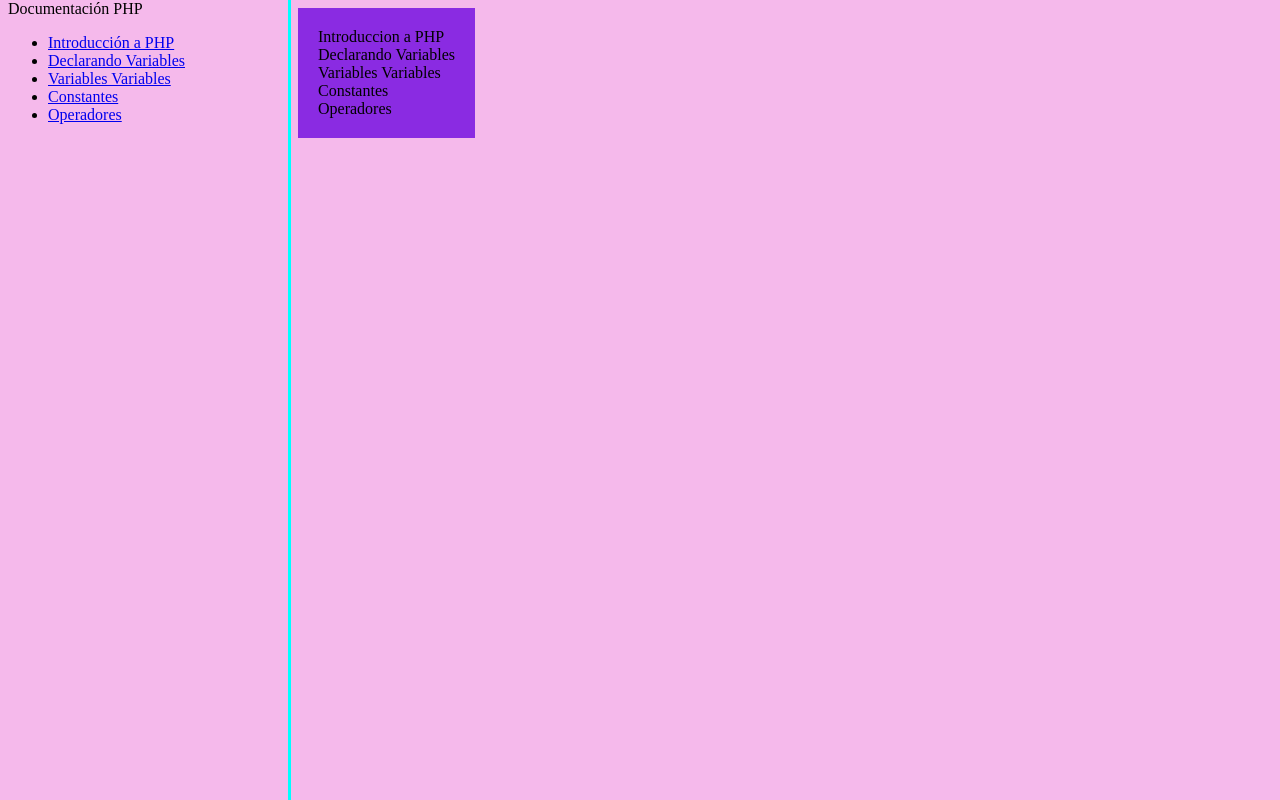
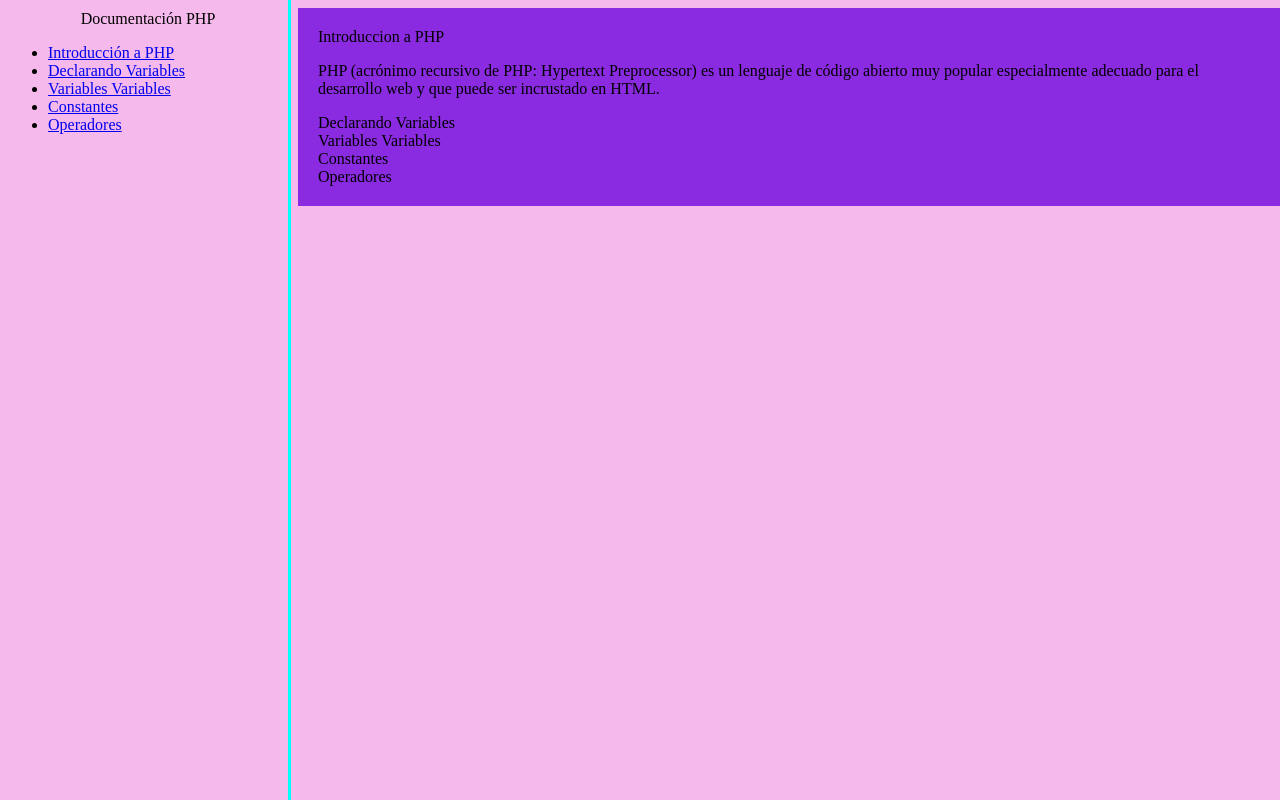
Before and after one commit to alextp97/Technical-Documentation-ATP, a plain HTML site: page index.html in a window 1280 px wide. Drawn offline with Linux system fonts and the light colour scheme.

Commit message:
Primeros estilos

```diff
--- a/index.html
+++ b/index.html
@@ -43,6 +43,9 @@
         <!--Distintas secciones del cuerpo con su correspondiente documentación-->
         <section class="main-section" id="introduccion_a_php">
          <header>Introduccion a PHP</header>
+         <article>
+             <p>PHP (acrónimo recursivo de PHP: Hypertext Preprocessor) es un lenguaje de código abierto muy popular especialmente adecuado para el desarrollo web y que puede ser incrustado en HTML.</p>
+         </article>
         </section>
 
         <section class="main-section" id="declarando_variables">
--- a/style.css
+++ b/style.css
@@ -11,11 +11,24 @@ body {
     height: 100%;
     border-right: solid;
     border-color: aqua;
-  }
+}
 
-  #main-doc {
+header {
+
+    margin: 10px;
+    text-align: center;
+}
+
+#main-doc {
     position: absolute;
     margin-left: 290px;
     padding: 20px;
     background-color: blueviolet;
-  }
+}
+
+#main-doc  header{
+
+    text-align: left;
+    margin: 0;
+
+}
```
